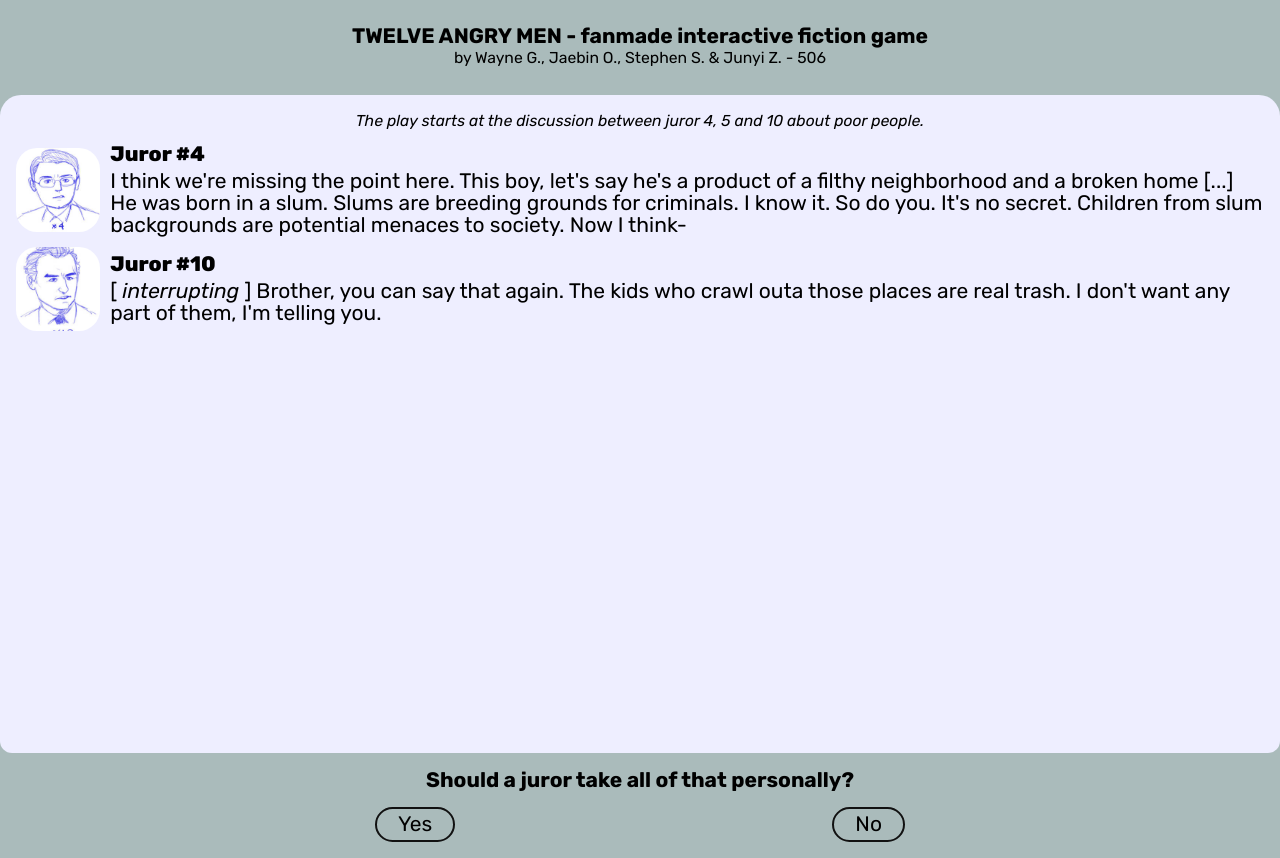
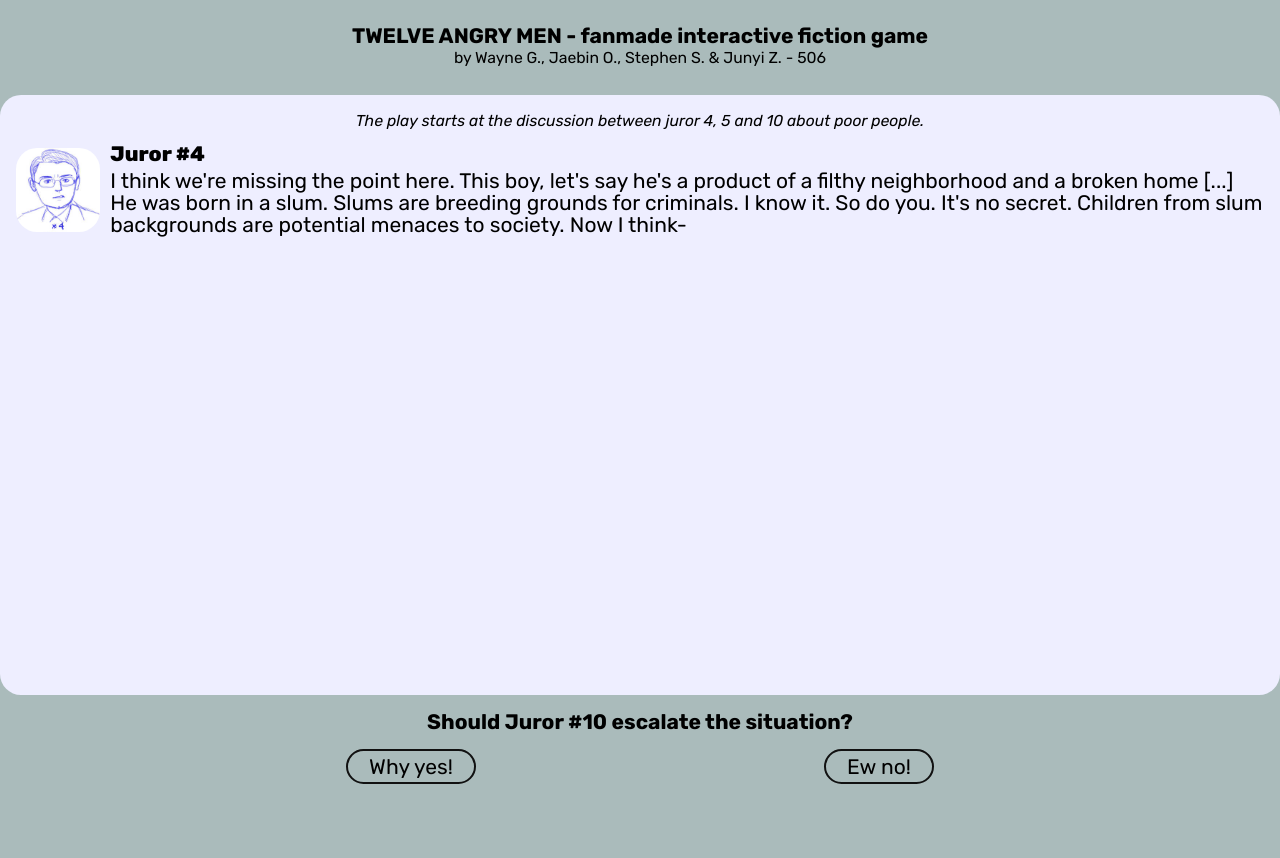
Before and after one commit to plastikup/twelve-angry-men, a website: page index.html in a window 1280 px wide. After the commit the page ends 800 px from the top, so only its background shows below. Drawn offline with Linux system fonts and the light colour scheme.

Commit message:
finished w2 and s1

```diff
--- a/chat.json
+++ b/chat.json
@@ -3,41 +3,106 @@
 		{
 			"sender": "narrator",
 			"message": "The play starts at the discussion between juror 4, 5 and 10 about poor people.",
-			"delay": "1"
+			"delay": 1
 		},
 		{
 			"sender": "juror4",
 			"message": "I think we're missing the point here. This boy, let's say he's a product of a filthy neighborhood and a broken home [...] He was born in a slum. Slums are breeding grounds for criminals. I know it. So do you. It's no secret. Children from slum backgrounds are potential menaces to society. Now I think-",
-			"delay": "2"
-		},
-		{
-			"sender": "juror10",
-			"message": "[*interrupting*] Brother, you can say that again. The kids who crawl outa those places are real trash. I don't want any part of them, I'm telling you.",
-			"delay": "4"
+			"delay": 2
 		}
 	],
 	"chatBar": {
-		"delay": "5",
-		"title": "Should a juror take all of that personally?",
+		"delay": 3,
+		"title": "Should Juror #10 escalate the situation?",
 		"replies": [
 			{
-				"message": "Yes",
+				"message": "Why yes!",
 				"outcome": {
 					"chatHistory": [
 						{
-							"sender": "foreman",
-							"message": "first outcome",
-							"delay": "0"
+							"sender": "juror10",
+							"message": "[*interrupting*] Brother, you can say that again. The kids who crawl outa those places are real trash. I don't want any part of them, I'm telling you.",
+							"delay": 0
 						}
 					],
 					"chatBar": {
-						"delay": 2,
+						"delay": 1,
+						"title": "Should Juror #5 feel personally attacked?",
 						"replies": [
 							{
-								"message": "hey hru?",
+								"message": "Absolutely! smh",
 								"outcome": {
-									"chatHistory": [],
+									"chatHistory": [
+										{
+											"sender": "juror5",
+											"message": "[*rising*] I've lived in a slum all my life. I nurse that trash in Harlem Hospital six nights a week.",
+											"delay": 0
+										},
+										{
+											"sender": "juror10",
+											"message": "Oh, now wait a second...",
+											"delay": 0.5
+										},
+										{
+											"sender": "juror5",
+											"message": "I used to play in a backyard that was filled with garbage. Maybe it still smells on me.",
+											"delay": 1
+										},
+										{
+											"sender": "juror10",
+											"message": "[*his anger rising*] Now listen, buddy.",
+											"delay": 1.5
+										},
+										{
+											"sender": "foreman",
+											"message": "[*his anger rising*] Now let's be reasonable. There's nothing personal...",
+											"delay": 2
+										},
+										{
+											"sender": "juror5",
+											"message": "[*loudly*] There is something personal!",
+											"delay": 2.5
+										}
+									],
 									"chatBar": []
+								}
+							},
+							{
+								"message": "Thank you, next. He's a rich guy like the others",
+								"outcome": {
+									"chatHistory": [
+										{
+											"sender": "juror5",
+											"message": "I've hated slums all my life. I may even still smell garbages on me.",
+											"delay": 0
+										},
+										{
+											"sender": "juror4",
+											"message": "I'm telling you, he's a menace to us. Broken people like him do not have a heart. You would have to be brain dead like a sloth to believe he's innocent.",
+											"delay": 1
+										},
+										{
+											"sender": "narrator",
+											"message": "The hateful discussion goes on and on, until a vote has been suddenly called.",
+											"delay": 3
+										},
+										{
+											"sender": "narrator",
+											"message": "The vote is unanimous; the boy is voted \"guilty\" 12 to 0 without any hesitation. All jurors clearly have strong hate and wrong stereotypes against slums and filthy neighborhoods.",
+											"delay": 4
+										},
+										{
+											"sender": "narrator",
+											"message": "Curtain and dimming lights thus announce the unfortunate end of this story.",
+											"delay": 5
+										},
+										{
+											"sender": "narrator",
+											"message": "THE END",
+											"delay": 7
+										}
+									],
+									"chatBar": {}
 								}
 							}
 						]
@@ -45,27 +110,31 @@
 				}
 			},
 			{
-				"message": "No",
+				"message": "Ew no!",
 				"outcome": {
 					"chatHistory": [
 						{
-							"sender": "foreman",
-							"message": "second outcome",
-							"delay": "0"
+							"sender": "juror5",
+							"message": "Irrelevant. Who told you you choose where you get born? Moreover, being from a slum does not make you a murderer - you gotta understand that.",
+							"delay": 0
+						},
+						{
+							"sender": "narrator",
+							"message": "Surprisingly, Juror #10 kept his calm for the first time in this conversation, and is going to stay on track until the end of the story.",
+							"delay": 2
+						},
+						{
+							"sender": "narrator",
+							"message": "With his out of the ordinary coordination, the jury arrived easily to a clear consensus of \"not guilty\" without breaking anybody's hand, anybody's back, anybody's head.",
+							"delay": 3
+						},
+						{
+							"sender": "narrator",
+							"message": "THE END",
+							"delay": 4
 						}
 					],
-					"chatBar": {
-						"delay": 2,
-						"replies": [
-							{
-								"message": "hey hru?",
-								"outcome": {
-									"chatHistory": [],
-									"chatBar": []
-								}
-							}
-						]
-					}
+					"chatBar": {}
 				}
 			}
 		]
--- a/index.html
+++ b/index.html
@@ -16,7 +16,7 @@
 		</section>
 
 		<section id="replyBar">
-			<section id="replyOptions"></section>
+			<div id="replyOptions"></div>
 		</section>
 	</body>
 	<script src="script.js"></script>
--- a/script.js
+++ b/script.js
@@ -1,3 +1,4 @@
+console.clear();
 let CHAT_JSON, activeChatJson;
 
 async function fetchChat() {
@@ -12,6 +13,7 @@ async function fetchChat() {
 		});
 
 	activeChatJson = CHAT_JSON;
+	//activeChatJson = CHAT_JSON.chatBar.replies[1].outcome;
 	loadDialogueStage();
 }
 fetchChat();
@@ -76,9 +78,10 @@ function loadDialogueStage() {
 	}
 
 	// MC replies
+	if (typeof activeChatJson.chatBar.delay === 'number') {
 		setTimeout(() => {
 			const title = document.createElement('h4');
-		title.className = 'selectTitle';
+			title.id = 'selectTitle';
 			title.innerHTML = activeChatJson.chatBar.title;
 			document.getElementById('replyBar').append(title);
 
@@ -88,19 +91,21 @@ function loadDialogueStage() {
 				div.innerHTML = reply.message;
 				div.dataset.replyId = i;
 
+				console.log(div);
 				document.getElementById('replyOptions').append(div);
 			}
 
 			document.getElementById('chatScrollBox').className = '';
 		}, activeChatJson.chatBar.delay * 1000);
 	}
+}
 
-document.getElementById('replyBar').addEventListener('click', function (event) {
+document.getElementById('replyOptions').addEventListener('click', function (event) {
 	if (event.target.className === 'select') {
 		console.log(event);
-		console.log(event.target.dataset.replyId);
 
-		document.getElementById('replyBar').innerHTML = '';
+		document.getElementById('selectTitle').remove();
+		document.getElementById('replyOptions').innerHTML = '';
 		document.getElementById('chatScrollBox').className = 'hidReplyBar';
 
 		activeChatJson = activeChatJson.chatBar.replies[event.target.dataset.replyId].outcome;
--- a/style.css
+++ b/style.css
@@ -120,6 +120,7 @@ body {
 	margin: 0 auto;
 	font-style: italic;
 	font-size: 0.75rem;
+	text-align: center;
 }
 
 /* REPLY BAR */
@@ -142,7 +143,8 @@ body {
 
 	width: 100%;
 }
-.selectTitle {
+#selectTitle {
+	text-align: center;
 	margin: 0;
 }
 .select {
```
Lines whose indentation alone changed are shown as unchanged.
